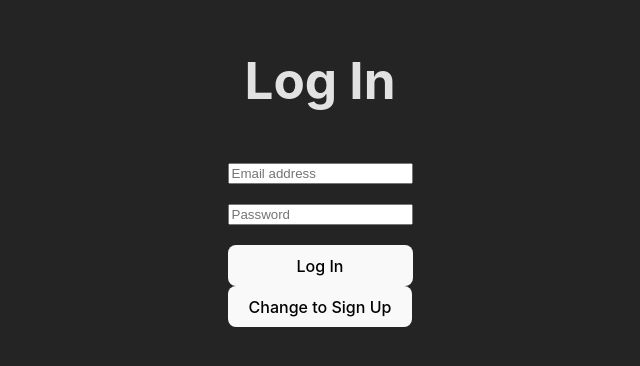
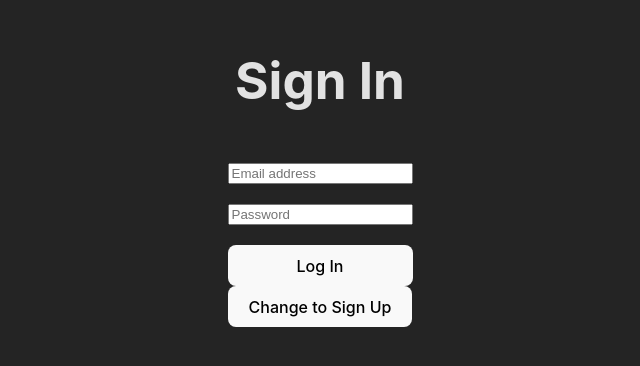
Before and after one commit to Snail1227/react-ts-project, a React (Vite) app: page / in a window 1280 px wide. Shown: the part 256-622 px from the top of the page, without its empty margins (320-960 px from the left). Built offline with nearby package versions, Linux system fonts and the light colour scheme.

Commit message:
updated request log in

```diff
--- a/db.json
+++ b/db.json
@@ -5,6 +5,24 @@
       "email": "garrishtyrkin@gmail.com",
       "password": "1234",
       "id": "1"
+    },
+    {
+      "fullName": "garri",
+      "email": "ga@gmail.com",
+      "password": "1234",
+      "id": "afQEMxq"
+    },
+    {
+      "fullName": "gafasdgf",
+      "email": "garris@gmail.com",
+      "password": "1234",
+      "id": "NPy3QGN"
+    },
+    {
+      "fullName": "danilo semga",
+      "email": "podorsemenov@gmail.com",
+      "password": "1234",
+      "id": "SM6lqaf"
     }
   ]
 }
--- a/src/App.tsx
+++ b/src/App.tsx
@@ -1,12 +1,15 @@
-import { SignIn } from "./Pages/SignIn";
-import { SignUp } from "./Pages/SignUp";
 import { Requests } from "./api";
 import { Toaster, toast } from "react-hot-toast"
 import { useState } from "react";
 import './App.css'
+import { FirstPage } from "./Pages/First Page/FirstPage";
 
 export default function App() {
   const [showSignUp, setShowSignUp] = useState(false);
+
+  const [isLogged, setIsLogged] = useState(false);
+  const [userLogged, setUserLogged] = useState(null);
+  const [userEmail, setUserEmail] = useState(null);
 
   const handleChangeForm = () => {
     setShowSignUp(prevState => !prevState);
@@ -22,21 +25,57 @@ export default function App() {
     });
   }
 
-  const changeButtonText = showSignUp ? "Change to Sign In" : "Change to Sign Up";
+  const handleLogin = async ({email, password}) => {
+    const user = await Requests.logInUser(email);
+    console.log({ user })
+
+    if(user.password !== password) {
+      throw new Error("Invalid Password")
+    }
+
+    setIsLogged(true);
+    setUserLogged(user);
+    localStorage.setItem('authToken', user.id);
+  //   try {
+
+  //     console.log(user)
+  //     if (user && user.password === password) {  // Please note: Checking password like this isn't secure.
+  //                                                 // This is just for demonstration based on your structure.
+  //         setIsLogged(true);
+  //         setUserLogged(user);
+  //         localStorage.setItem('authToken', user.id);  // Assuming user object has an 'id' property.
+  //     } else if (user && user.password !== password) {
+  //         toast.error("Password is incorrect");
+  //     } else {
+  //         toast.error(`${email} not found`);
+  //     }
+  // } catch (error) {
+  //     console.error("Login failed:", error);
+  //     toast.error("Login error");
+  // }
+
+  };
+
+  function handleSignOut() {
+    localStorage.removeItem("authToken");
+    setIsLogged(false);
+    setUserLogged(null)
+}
+
+console.log(userLogged);
 
   return (
     <>
       <Toaster/>
-      {showSignUp ?
-        <SignUp
+      {isLogged && <button onClick={handleSignOut}>Sign Out</button> }
+      <FirstPage
+        isLogged={isLogged}
+        showSignUp={showSignUp}
+        handleLogin={handleLogin}
         handleCreateUser={handleCreateUser}
-      /> :
-      <SignIn
-      />
-      }
-      <button onClick={handleChangeForm}>
-        {changeButtonText}
-      </button>
+        handleChangeForm={handleChangeForm}
+        />
+
     </>
   )
 }
--- /dev/null
+++ b/src/Pages/First Page/FirstPage.tsx
@@ -0,0 +1,24 @@
+import { UserMainPage } from "../main/UserMainPage";
+import { SignIn } from "./SignIn";
+import { SignUp } from "./SignUp";
+
+export function FirstPage({ isLogged, showSignUp, handleLogin, handleCreateUser, handleChangeForm }) {
+
+    const changeButtonText = showSignUp ? "Change to Sign In" : "Change to Sign Up";
+
+    return (
+        <div>
+            <div>
+                {showSignUp ? (
+                    <SignUp handleCreateUser={handleCreateUser} />
+                ) : isLogged ? (
+                    <UserMainPage />
+                ) : (
+                    <SignIn onSignIn={handleLogin} />
+                )}
+
+            </div>
+            {!isLogged && <button onClick={handleChangeForm}>{changeButtonText}</button>}
+        </div>
+    );
+}
--- /dev/null
+++ b/src/Pages/First Page/SignIn.tsx
@@ -0,0 +1,53 @@
+import { useState } from "react";
+import toast from "react-hot-toast";
+
+export function SignIn({ onSignIn }) {
+    const [emailInput, setEmail] = useState("");
+    const [passwordInput, setPassword] = useState("");
+
+    const handleReset = () => {
+        setEmail("");
+        setPassword("");
+    };
+
+    const handleSubmit = async (e: React.FormEvent<HTMLFormElement>) => {
+        e.preventDefault();
+
+        onSignIn({
+            email: emailInput,
+            password: passwordInput
+        }).then(() => {
+            toast.success(`${emailInput} LoggedIn`)
+        }).catch(
+            (e) => {
+                toast.error(e.message)
+            }
+        )
+    }
+
+    return (
+        <>
+        <form
+            className="logInForm"
+            action=""
+            onSubmit={handleSubmit}
+        >
+            <h3></h3>
+            <h1>Sign In</h1>
+            <input
+                type="email"
+                value={emailInput}
+                placeholder="Email address"
+                onChange={(e) => setEmail(e.target.value)}
+             />
+            <input
+                type="password"
+                value={passwordInput}
+                placeholder="Password"
+                onChange={(e) => setPassword(e.target.value)}
+             />
+             <button type="submit">Log In</button>
+        </form>
+        </>
+    )
+}
--- a/src/Pages/SignIn.tsx
+++ /dev/null
@@ -1,47 +0,0 @@
-import { useState } from "react";
-
-export function SignIn() {
-    const [email, setEmail] = useState("");
-    const [password, setPassword] = useState("");
-
-    const handleReset = () => {
-        setEmail("");
-        setPassword("");
-    }
-
-    const handleSubmit = (e: React.FormEvent<HTMLFormElement>) => {
-        e.preventDefault();
-
-        console.log(email)
-        console.log(password)
-
-        handleReset();
-    }
-
-    return (
-        <>
-        <form
-            className="logInForm"
-            action=""
-            onSubmit={handleSubmit}
-        >
-            <h3></h3>
-            <h1>Log In</h1>
-            <input
-                type="email"
-                value={email}
-                placeholder="Email address"
-                onChange={(e) => setEmail(e.target.value)}
-             />
-            <input
-                type="text"
-                value={password}
-                placeholder="Password"
-                onChange={(e) => setPassword(e.target.value)}
-             />
-             <button type="submit">Log In</button>
-        </form>
-
-        </>
-    )
-}
--- /dev/null
+++ b/src/Pages/main/UserMainPage.tsx
@@ -0,0 +1,8 @@
+export function UserMainPage() {
+    return (
+        <>
+
+        <div>Welcome, user!</div>
+        </>
+    )
+}
--- a/src/api.ts
+++ b/src/api.ts
@@ -1,4 +1,4 @@
-export const baseUrl = "http://localhost:3000/users"
+export const baseUrl = "http://localhost:3000/users";
 
 type User = {
   fullName: string;
@@ -17,7 +17,25 @@ export const Requests = {
         fullName: fullName,
         email: email,
         password: password,
+      }),
+    }).then((response) => response.json());
+  },
+
+  logInUser: ( { email }: User) => {
+    return fetch(baseUrl)
+      .then((response) => {
+        if(!response.ok) {
+            throw new Error("Could not get user");
+        }
+        return response.json();
       })
-        }).then((response) => response.json());
+      .then((users) => {
+        const user = users.find((user: any) => user.email === email);
+        if(!user) {
+            throw new Error("User Not found");
         }
-}
+        return user;
+      });
+  },
+
+};
```
Also changed, not shown: src/Pages/First Page/SignUp.tsx (line endings or trailing spaces). Lines whose indentation alone changed are shown as unchanged.
